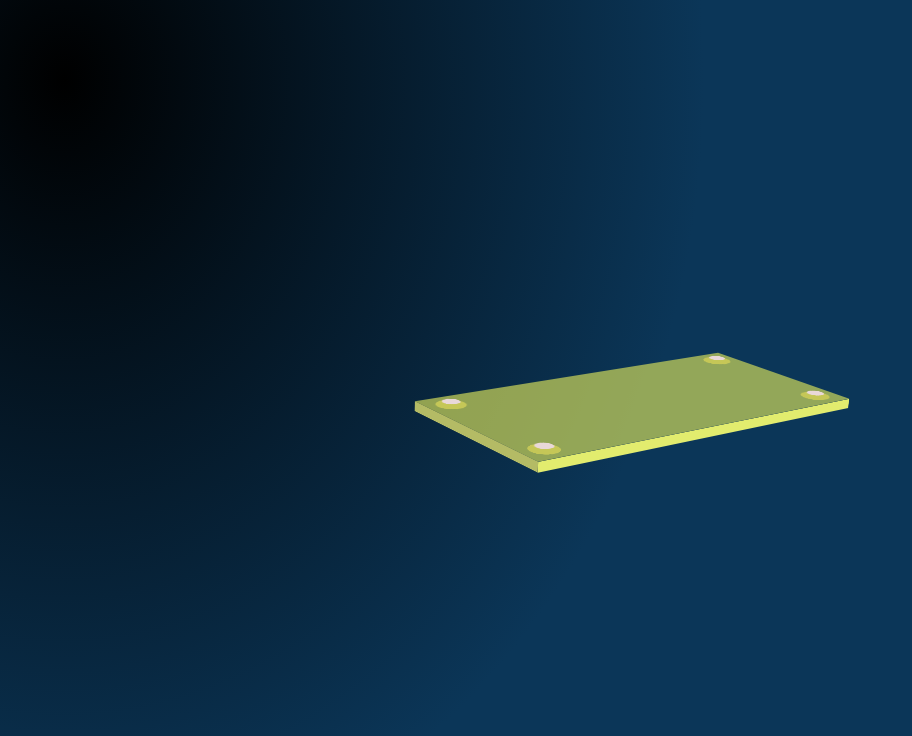
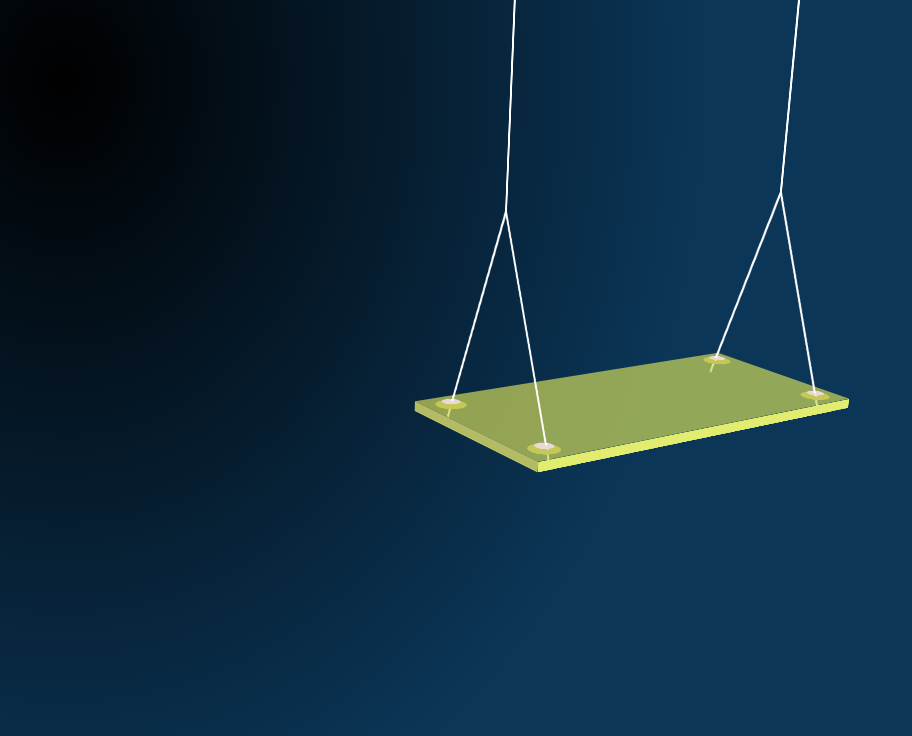
Before and after one commit to tod619/04_animatedSwings, a plain HTML site: page index.html in a window 1280 px wide. Shown: the whole page, without its empty margins (0-912 px from the left). Drawn offline with Linux system fonts and the light colour scheme.

Commit message:
Create the swing ropes in style.css file

```diff
--- a/style.css
+++ b/style.css
@@ -92,3 +92,42 @@ html {
   border-radius: 50%;
   transform: translateZ(0.3rem);
 }
+
+.rope {
+  height: 40rem;
+  width: 0.3rem;
+  background-color: #fff;
+  position: absolute;
+  transform: translateZ(20rem) rotateX(90deg) rotateY(90deg);
+  transform-origin: top;
+}
+
+.rope-1 {
+  top: 10rem;
+  left: 2.5rem;
+}
+
+.rope-2 {
+  top: 10rem;
+  right: 2.5rem;
+}
+
+.rope::before {
+  content: "";
+  height: 23rem;
+  width: 0.3rem;
+  background-color: #fff;
+  position: absolute;
+  transform: translateY(-23rem) rotateZ(21deg);
+  transform-origin: bottom;
+}
+
+.rope::after {
+  content: "";
+  height: 23rem;
+  width: 0.3rem;
+  background-color: #fff;
+  position: absolute;
+  transform: translateY(-23rem) rotateZ(-21deg);
+  transform-origin: bottom;
+}
```
